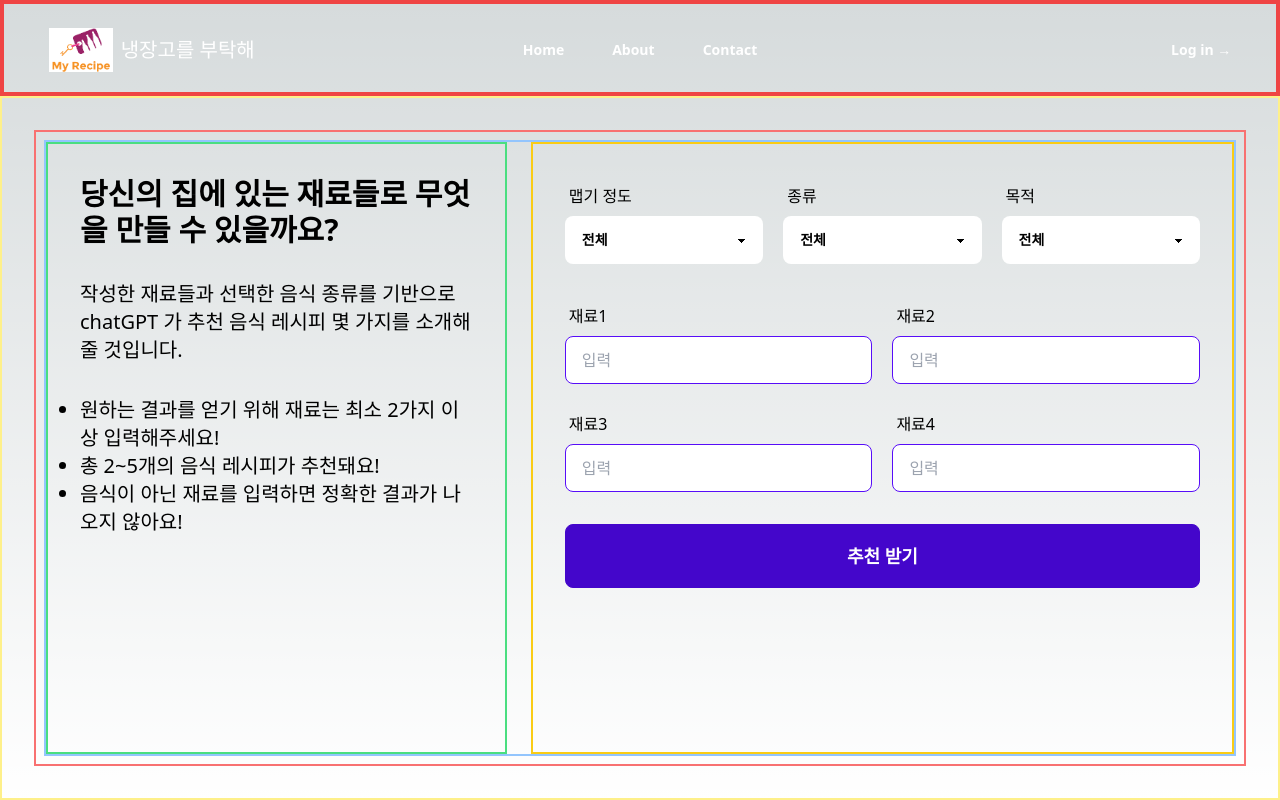
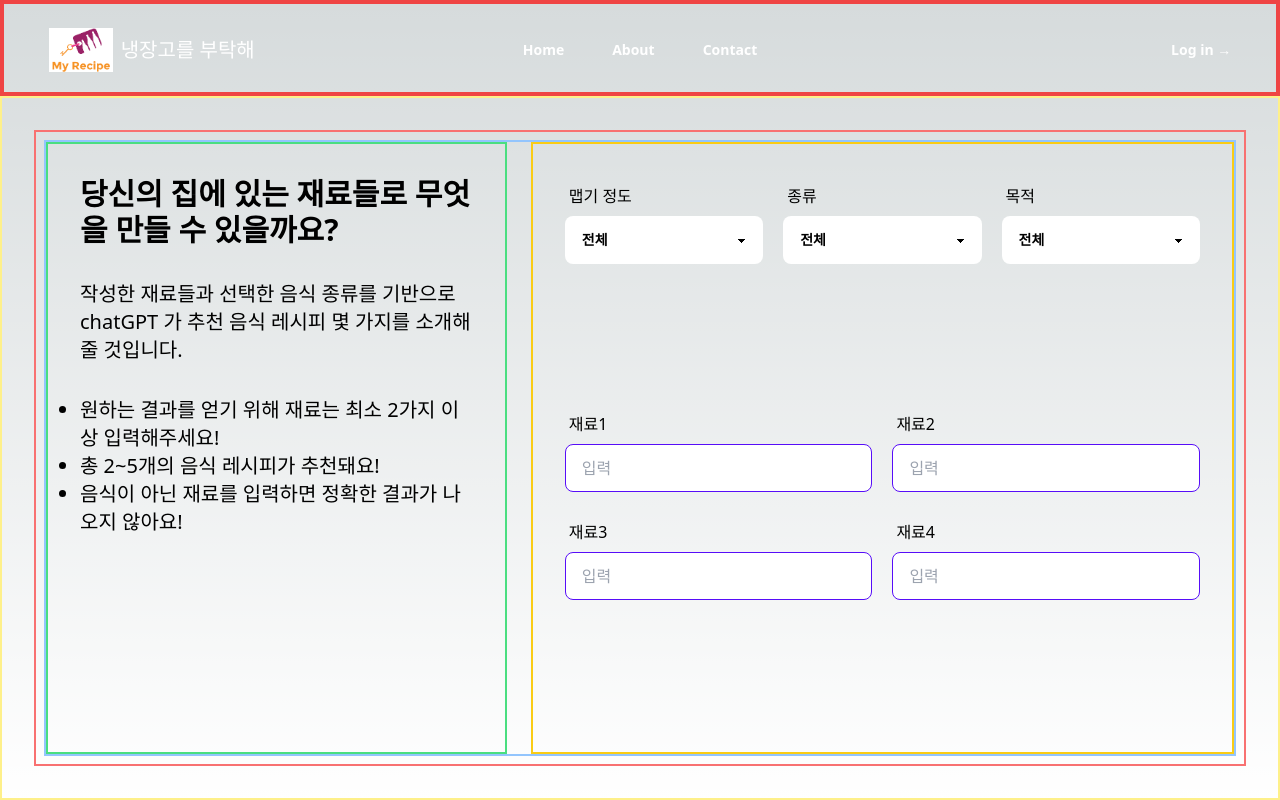
Before and after one commit to dlwlsdn201/project--recommend-recipes--nextjs, a Next.js app in the folder client/: page /home in a window 1280 px wide. Shown: the top 800 px of the page. Built offline with nearby package versions, Linux system fonts and the light colour scheme.

Commit message:
:sparkles: 버튼에 handle Function 연동

```diff
--- a/client/components/Home/index.tsx
+++ b/client/components/Home/index.tsx
@@ -12,17 +12,26 @@ import Primary from '../Modules/Buttons/Primary';
 const MainComponent = () => {
 	const { setSpicyFilter, setMenuTypeFilter, setConceptFilter, setMaterials } =
 		mainStore();
+
+	const onFinishForm = async () => {
+		try {
+			console.log('추천 받기');
+		} catch (error) {
+			console.error(error);
+		}
+	};
+
 	return (
 		<div className='root-container h-[100%] border-red-400 border-2 p-2'>
 			<div className='inner-container h-[100%] grid gap-6 tablet:grid-cols-5 grid-cols-1 grid-rows-1 border-blue-300 border-2'>
 				<div className='area--left border-green-400 border-2 col-span-2 p-8 flex items-start'>
 					<div className='inner-wrapper h-fit'>
-						<div className='title text-3xl'>
+						<div className='title mobile:text-lg laptop:text-3xl'>
 							<strong>
 								당신의 집에 있는 재료들로 무엇을 만들 수 있을까요?
 							</strong>
 						</div>
-						<div className='desc text-xl'>
+						<div className='desc mobile:text-sm laptop:text-xl'>
 							<p className='my-8'>
 								작성한 재료들과 선택한 음식 종류를 기반으로 chatGPT 가 추천 음식
 								레시피 몇 가지를 소개해 줄 것입니다.
@@ -42,8 +51,8 @@ const MainComponent = () => {
 					</div>
 				</div>
 				<div className='area--right border-yellow-400 border-2 col-span-3 p-8'>
-					<div className='inner-wrapper grid grid-cols-1 gap-8'>
-						<div className='filters--wrapper grid tablet:grid-cols-3 mobile:grid-cols-1 gap-5'>
+					<div className='inner-wrapper grid grid-rows-12 grid-cols-1 gap-8'>
+						<div className='filters--wrapper grid row-start-1 tablet:grid-cols-3 mobile:grid-cols-1 gap-5'>
 							<div className='filter--block'>
 								<div className='label'>맵기 정도</div>
 								<div className='filter'>
@@ -78,7 +87,7 @@ const MainComponent = () => {
 								</div>
 							</div>
 						</div>
-						<div className='filters--wrapper grid grid-cols-2 gap-5 justify-stretch'>
+						<div className='filters--wrapper grid row-start-2 grid-cols-2 gap-5 justify-stretch'>
 							<div className='filter--block'>
 								<div className='label'>재료1</div>
 								<div className='filter'>
@@ -116,9 +125,9 @@ const MainComponent = () => {
 								</div>
 							</div>
 						</div>
-						<div className='filters--wrapper grid grid-cols-1'>
+						<div className='filters--wrapper grid row-start-4 grid-cols-1'>
 							<div className='submit--block auto-cols-max'>
-								<Primary label='추천 받기' />
+								<Primary label='추천 받기' onSubmit={onFinishForm} />
 							</div>
 						</div>
 					</div>
--- a/client/components/Modules/Buttons/Primary.tsx
+++ b/client/components/Modules/Buttons/Primary.tsx
@@ -2,11 +2,14 @@ import React from 'react';
 
 interface Props {
 	label?: string;
+	onSubmit?: Function;
 }
 
-const Primary = ({ label }: Props): JSX.Element => {
+const Primary = ({ label, onSubmit }: Props): JSX.Element => {
 	return (
-		<button className='btn btn-xs w-[100%] btn-active btn-primary mobile:btn-sm tablet:btn-md laptop:btn-lg'>
+		<button
+			onClick={() => onSubmit()}
+			className='btn btn-xs w-[100%] btn-active btn-primary mobile:btn-sm tablet:btn-md laptop:btn-lg'>
 			{label ?? '실행'}
 		</button>
 	);
```
